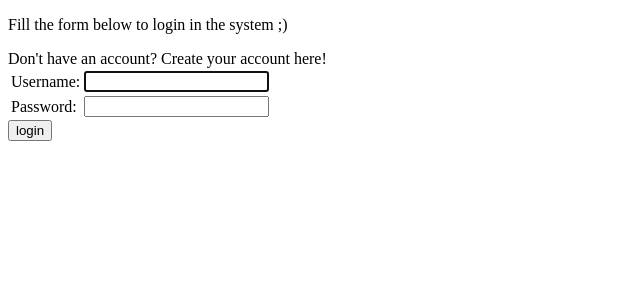
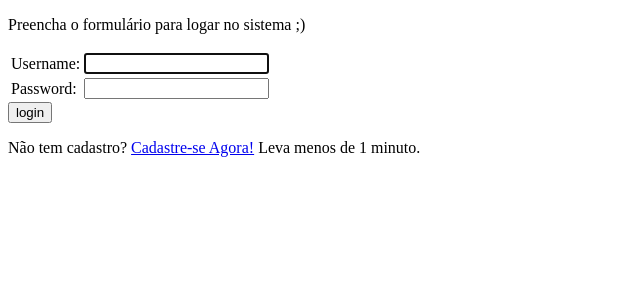
Before and after one commit to DesenvolvedoresGoogle/QueroMe, a Django app: page /login/ in a window 1280 px wide. Shown: the top 300 px of the page, without its empty margins (0-640 px from the left). Run offline with Django 3.2, Linux system fonts and the light colour scheme; parts of the project's set-up code (start-up, migrations or seed data) failed here and were passed over.

Commit message:
arrumando o login

```diff
--- a/templates/registration/login.html
+++ b/templates/registration/login.html
@@ -2,10 +2,10 @@
 
 {% block content %}
 
-<p>Fill the form below to login in the system ;)</p>
+<p>Preencha o formulário para logar no sistema ;)</p>
 
 {% if form.errors %}
-<p>Your username and password didn't match. Please try again.</p>
+<p>Seu usuário e/ou senha estão inválidos. Tente novamente.</p>
 {% endif %}
 
 <form method="post" action="{% url django.contrib.auth.views.login %}">{% csrf_token %}
@@ -19,11 +19,13 @@
             <td>{{ form.password }}</td>
         </tr>
 
-        Don't have an account? <a href="{%url "register"%}"></a>Create your account here!
     </table>
 
     <input type="submit" value="login" />
     <input type="hidden" name="next" value="{{ next }}" />
+
+    <p>Não tem cadastro? <a href='{%url register %}'>Cadastre-se Agora!</a> Leva menos de 1 minuto.</p>
+
 </form>
 
 {% endblock %}
--- a/templates/registration/register.html
+++ b/templates/registration/register.html
@@ -3,10 +3,10 @@
 {% block title %}Create an account{% endblock %}
 
 {% block content %}
-<h1>Create an account</h1>
+<h1>Cadastre-se!</h1>
 
 <form action="" method="post">
     {{ form.as_p }}
-    <input type="submit" value="Create the account">
+    <input type="submit" value="Cadastre-se!">
 </form>
 {% endblock %}
```
